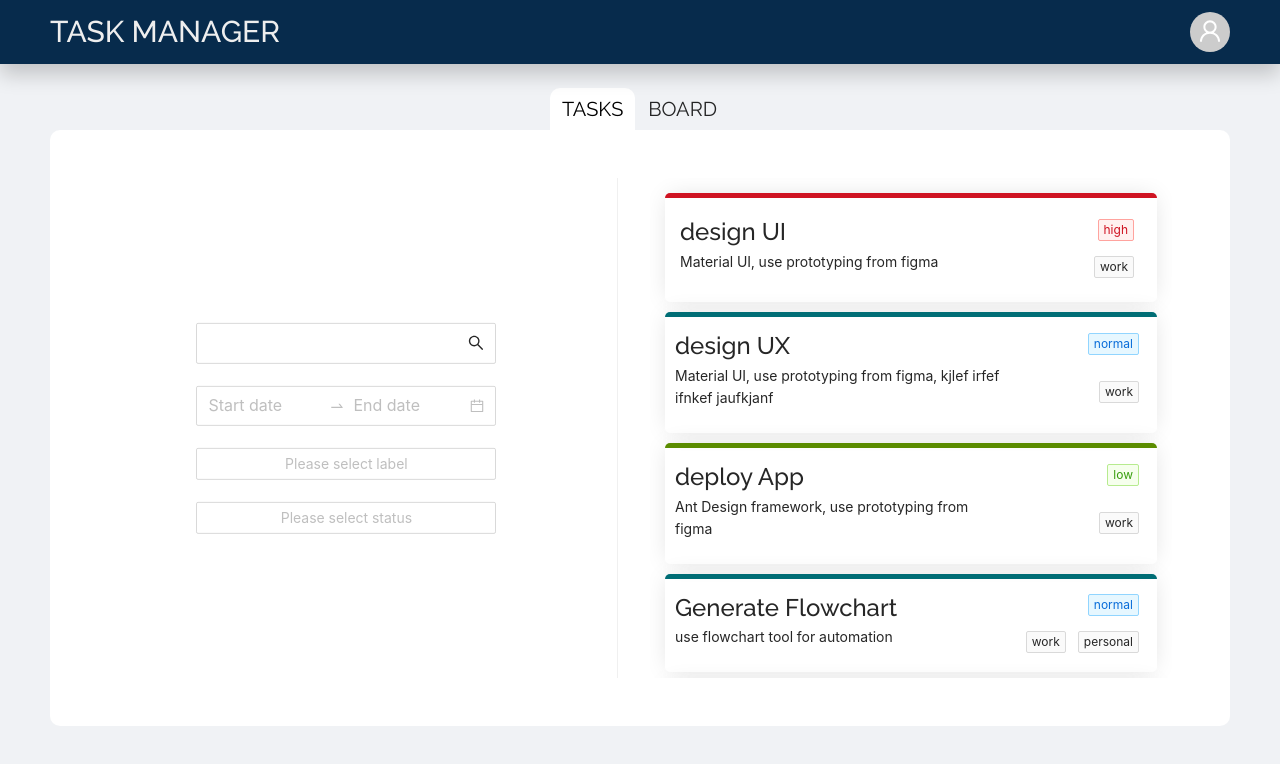
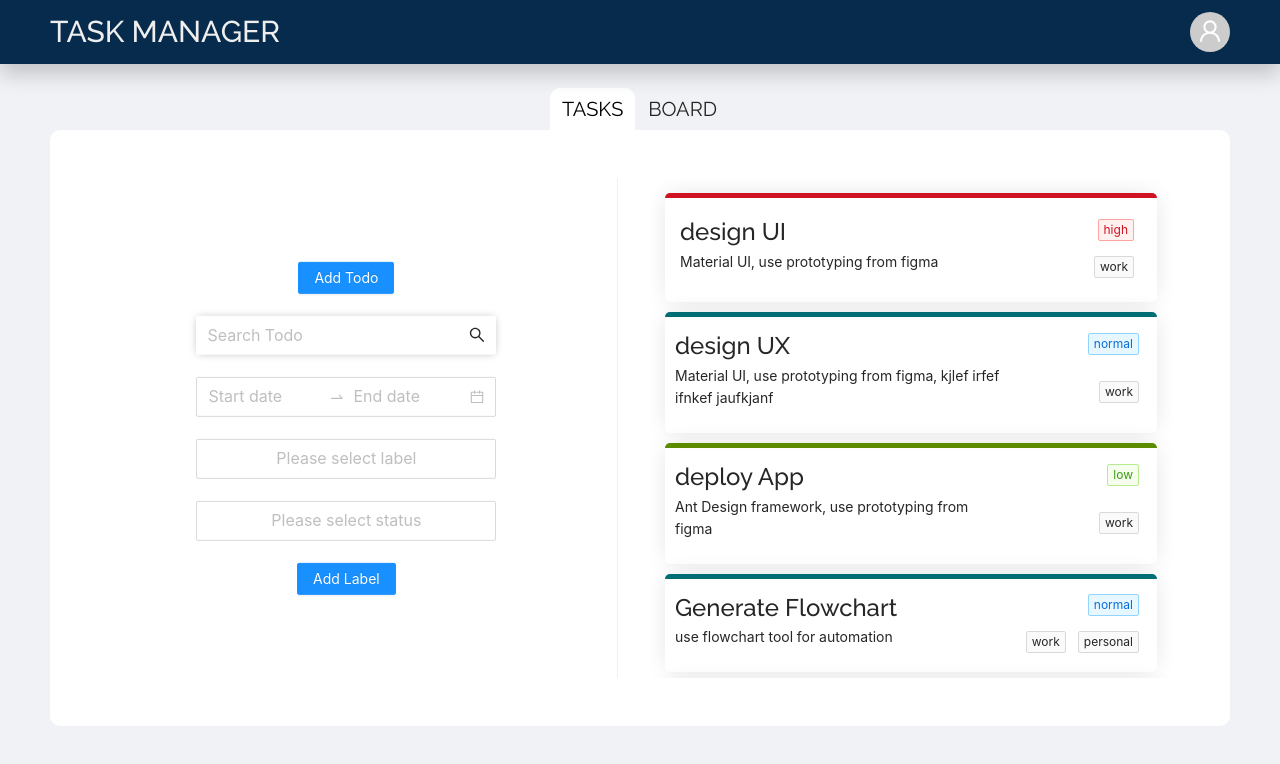
Before and after one commit to virajrg108/todo-app, a React (Create React App) app in the folder client/: page /home in a window 1280 px wide. Shown: the top 764 px of the page. Built offline with nearby package versions, Linux system fonts and the light colour scheme.

Commit message:
filters basic frame set

```diff
--- a/client/src/components/Home/tasks.jsx
+++ b/client/src/components/Home/tasks.jsx
@@ -1,5 +1,5 @@
 import React from 'react';
-import { Row, Col, Divider, Input, DatePicker, Select, Card, Tag } from 'antd';
+import { Row, Col, Divider, Input, DatePicker, Select, Button, Tag } from 'antd';
 import moment from 'moment';
 import { Scrollbars } from 'react-custom-scrollbars';
 import { SearchOutlined } from '@ant-design/icons';
@@ -49,11 +49,14 @@ class Tasks extends React.Component {
 			<Row className="tasks" >
 				<Col span={11} className="filters-wrapper">
 					<div className="filters">
-						<Input size="large" suffix={<SearchOutlined />} className="search-input" />
+						<Button type="primary">Add Todo</Button>
+						<br /><br />
+						<Input size="large" suffix={<SearchOutlined />} className="search-input" placeholder="Search Todo"/>
 						<br /><br />
 						<RangePicker onChange={this.dateChange} size="large" value={this.state.rangeDate} />
 						<br /><br />
 						<Select
+							size="large"
 							mode="multiple"
 							style={{ width: '100%' }}
 							placeholder="Please select label"
@@ -64,6 +67,7 @@ class Tasks extends React.Component {
 						</Select>
 						<br /><br />
 						<Select
+							size="large"
 							mode="multiple"
 							style={{ width: '100%' }}
 							placeholder="Please select status"
@@ -72,6 +76,8 @@ class Tasks extends React.Component {
 						>
 							{Status}
 						</Select>
+						<br /><br />
+						<Button type="primary">Add Label</Button>
 					</div>
 				</Col>
 				<Divider type="vertical" className="divider" />
--- a/client/src/components/Home/tasks.scss
+++ b/client/src/components/Home/tasks.scss
@@ -17,11 +17,11 @@
 			top: 50%;
 			left: 50%;
 			transform: translate(-50%, -50%);
-			.select-input {
+			.search-input {
 				border: none !important;
-				// -webkit-box-shadow: 0px 0px 11px -2px rgba(170, 170, 170, 1);
-				// -moz-box-shadow: 0px 0px 11px -2px rgba(170, 170, 170, 1);
-				// box-shadow: 0px 0px 11px -2px rgba(170, 170, 170, 1);
+				-webkit-box-shadow: 0px 0px 8px -2px rgba(170, 170, 170, 1);
+				-moz-box-shadow: 0px 0px 8px -2px rgba(170, 170, 170, 1);
+				box-shadow: 0px 0px 8px -2px rgba(170, 170, 170, 1);
 			}
 		}
 	}
```
